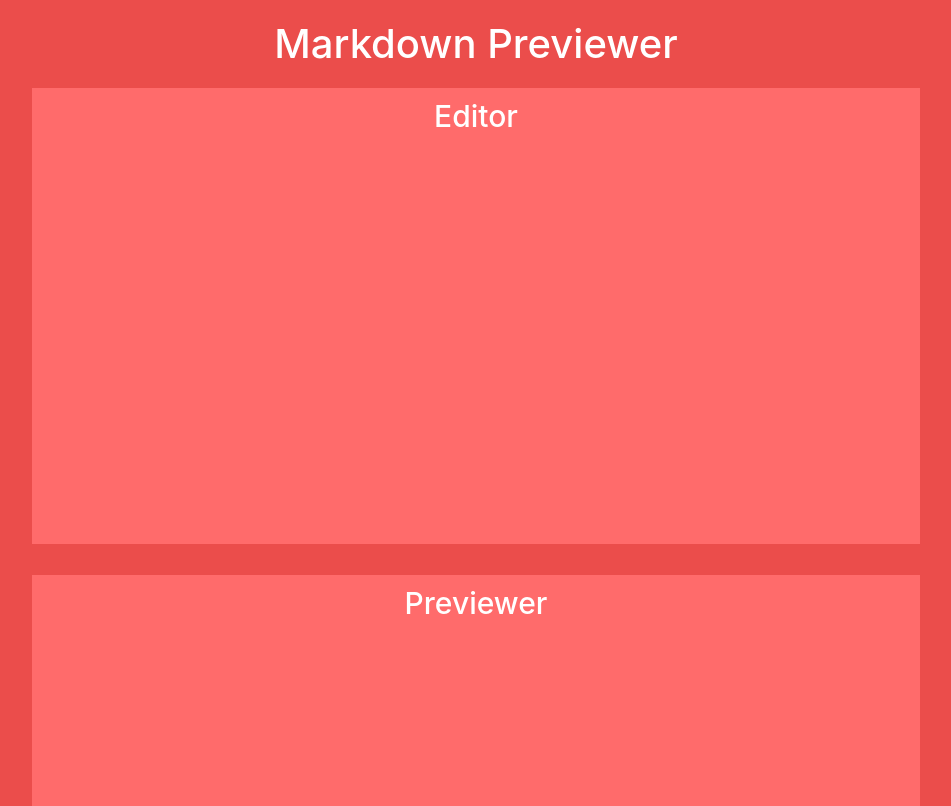
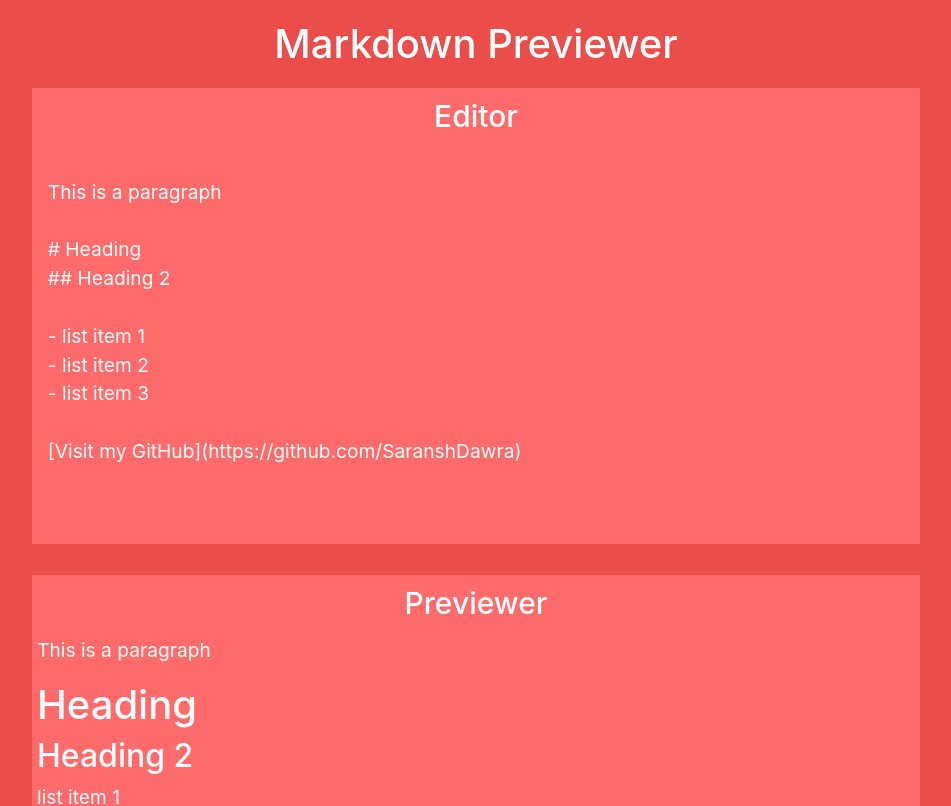
Before and after one commit to SaranshDawra/Markdown-Previewer, a React (Create React App) app: page / in a window 1280 px wide. Shown: the top 806 px of the page, without its empty margins (164-1115 px from the left). Built offline with nearby package versions, Linux system fonts and the light colour scheme.

Commit message:
Added initial state

```diff
--- a/src/App.js
+++ b/src/App.js
@@ -6,8 +6,21 @@ import "./App.css";
 
 class App extends React.Component {
 
+  initialState =`
+  This is a paragraph
+
+  # Heading
+  ## Heading 2
+
+  - list item 1
+  - list item 2
+  - list item 3
+
+  [Visit my GitHub](https://github.com/SaranshDawra)
+`;
+
   state = {
-    value : ''
+    value : this.initialState
   }
 
   updateChangeHandler = (value) => {
```
